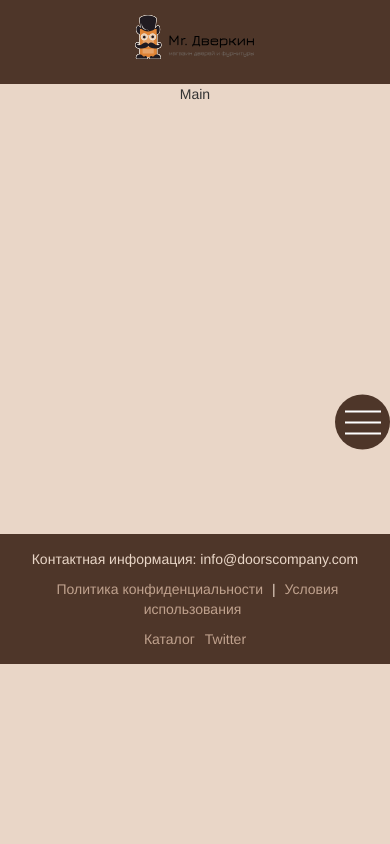
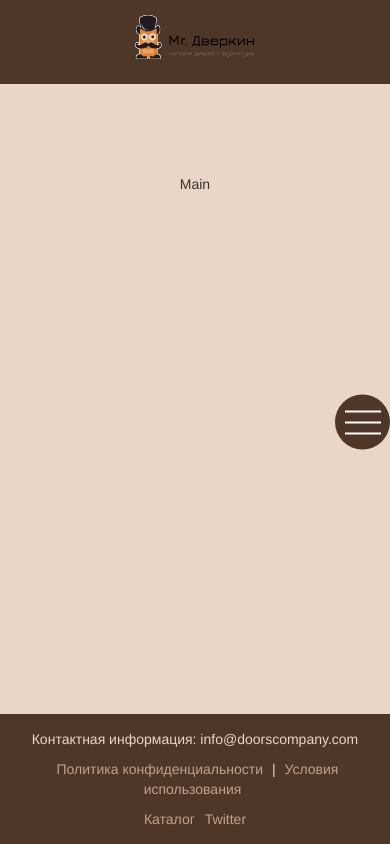
Before and after one commit to nemz768/FastDoorFrontEnd, a React (Vite) app: page / in a window 390 px wide. Built offline with nearby package versions, Linux system fonts and the light colour scheme.

Commit message:
tableStyles + Modal

```diff
--- a/src/styles/footer.css
+++ b/src/styles/footer.css
@@ -5,6 +5,8 @@
     padding: 20px;
     width: 100%;
     box-sizing: border-box;
+    position: fixed;
+    bottom: 0;
 }
 
 footer a {
--- a/src/styles/main.css
+++ b/src/styles/main.css
@@ -1,24 +1,48 @@
-.main {
-    display: flex;
-    justify-content: center;
-    flex-grow: 1; /* Занимает всё доступное пространство */
-    background-color: #E9D6C7; /* Бежевый */
-    height: 450px;
-}
-
 
 html, body {
     height: 100%;
-    overflow-x: hidden; /* Prevent horizontal scroll */
+    margin: 0;
+    padding: 0;
+    overflow-x: hidden;
 }
 
+/* Root container */
 #root {
     display: flex;
     flex-direction: column;
-    min-height: 100%; /* Use 100% instead of 100vh to avoid mobile quirks */
-    height: 100%; /* Ensure it takes full height */
+    min-height: 100vh; /* Use viewport height for full coverage */
 }
 
+/* Header and Footer */
 header, footer {
-    flex-shrink: 0; /* Prevent header/footer from shrinking */
+    flex-shrink: 0; /* Prevent shrinking */
 }
+
+/* Main content area */
+.main {
+    display: flex;
+    flex-direction: column;
+    align-items: center;
+    justify-content: center;
+    flex-grow: 1; /* Take remaining space */
+    background-color: #E9D6C7;
+    min-height: 450px; /* Minimum height, adjust as needed */
+    width: 100%;
+    box-sizing: border-box;
+    padding: 20px;
+}
+
+/* Responsive design */
+@media (max-width: 768px) {
+    .main {
+        padding: 15px;
+        min-height: 300px; /* Adjust for smaller screens */
+    }
+}
+
+@media (max-width: 480px) {
+    .main {
+        padding: 10px;
+        min-height: 200px; /* Further adjust for mobile */
+    }
+}
```
